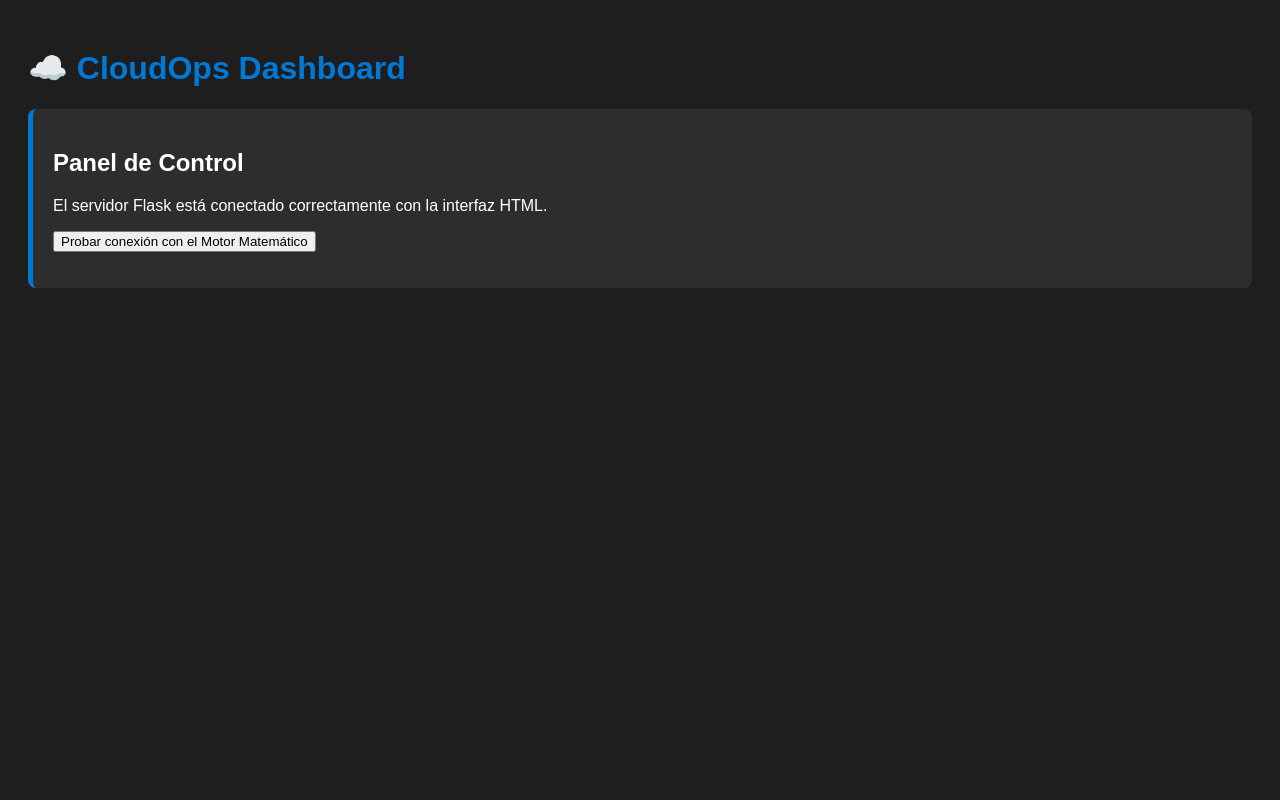
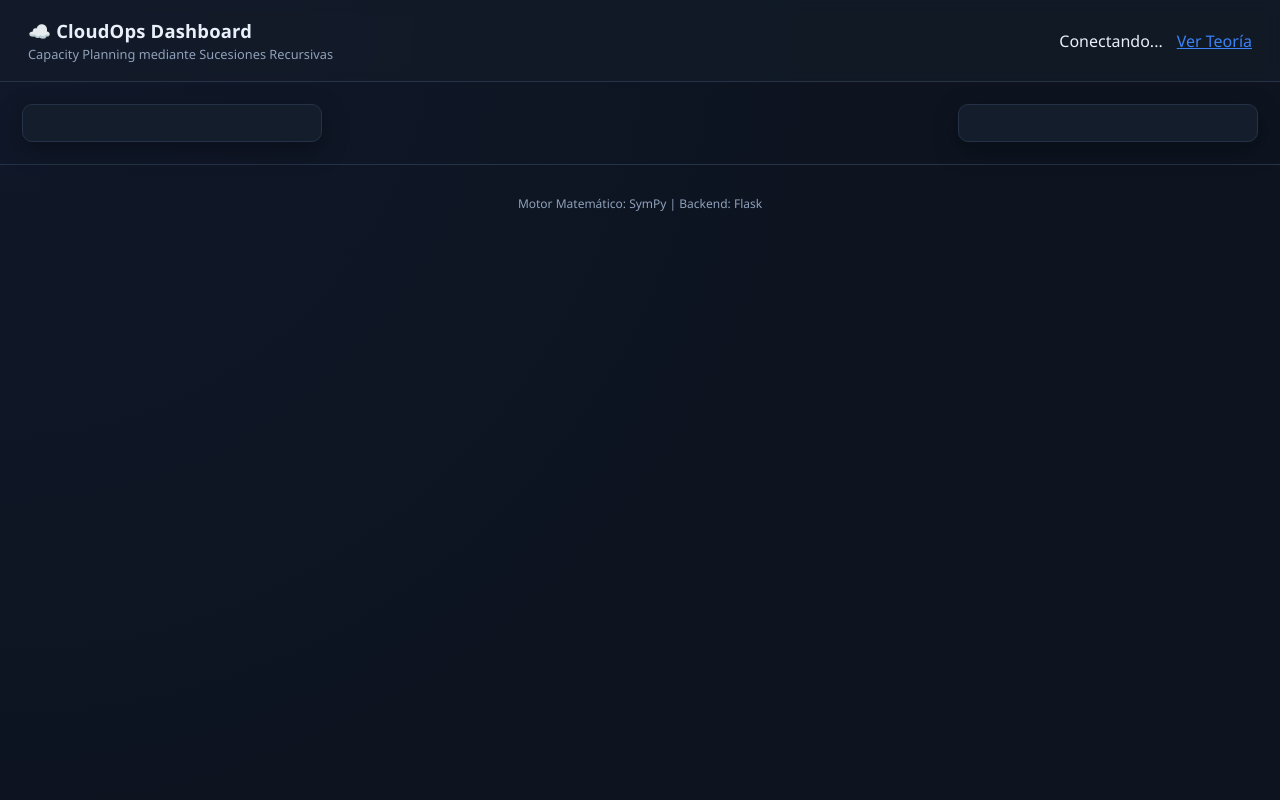
Before and after one commit to Rasbral/Discrect, a Flask app: page / in a window 1280 px wide. Run offline with Flask 3, Linux system fonts and the light colour scheme.

Commit message:
Refactor index.html structure and add components

```diff
--- a/templates/index.html
+++ b/templates/index.html
@@ -4,31 +4,49 @@
     <meta charset="UTF-8">
     <meta name="viewport" content="width=device-width, initial-scale=1.0">
     <title>CloudOps Dashboard - Simulador de Sucesiones</title>
-    <style>
-        body { font-family: Arial, sans-serif; background-color: #1e1e1e; color: #ffffff; padding: 20px; }
-        .card { background-color: #2d2d2d; padding: 20px; border-radius: 8px; margin-bottom: 20px; border-left: 5px solid #0078d4; }
-        h1 { color: #0078d4; }
-    </style>
+    <link rel="stylesheet" href="{{ url_for('static', filename='css/dashboard.css') }}">
+    <!-- Librería para renderizar los gráficos del plano cartesiano -->
+    <script src="https://cdn.jsdelivr.net/npm/chart.js"></script>
 </head>
 <body>
-    <h1>☁️ CloudOps Dashboard</h1>
+    <header class="topbar">
+        <div class="topbar__brand">
+            <div>
+                <h1 class="topbar__title">☁️ CloudOps Dashboard</h1>
+                <p class="topbar__subtitle">Capacity Planning mediante Sucesiones Recursivas</p>
+            </div>
+        </div>
+        <div class="topbar__actions">
+            <div id="engine-status" class="status-pill status-pill--error">Conectando...</div>
+            <a href="/tutorial" style="color: var(--accent-blue); text-decoration: underline;">Ver Teoría</a>
+        </div>
+    </header>
 
-    <div class="card">
-        <h2>Panel de Control </h2>
-        <p>El servidor Flask está conectado correctamente con la interfaz HTML.</p>
-        <button onclick="checkStatus()">Probar conexión con el Motor Matemático</button>
-        <p id="status-result" style="color: #4caf50; font-weight: bold; margin-top: 10px;"></p>
-    </div>
+    <main class="dashboard-grid">
+        <!-- Panel Izquierdo: Controles -->
+        <aside class="panel">
+            {% include 'components/control_panel.html' %}
+        </aside>
 
-    <script>
-        function checkStatus() {
-            fetch('/api/status')
-                .then(response => response.json())
-                .then(data => {
-                    document.getElementById('status-result').innerText = "✅ " + data.message;
-                })
-                .catch(error => console.error('Error:', error));
-        }
-    </script>
+        <!-- Centro: Tarjetas de Métricas y Gráficos -->
+        <section class="panel--main">
+            {% include 'components/metrics_cards.html' %}
+            {% include 'components/charts_panel.html' %}
+        </section>
+
+        <!-- Panel Derecho: Benchmarking -->
+        <aside class="panel">
+            {% include 'components/benchmark_card.html' %}
+        </aside>
+    </main>
+
+    <footer class="app-footer">
+        <p>Motor Matemático: SymPy | Backend: Flask </p>
+    </footer>
+
+    <div id="toast-container" style="position: fixed; bottom: 20px; right: 20px; color: yellow;"></div>
+
+    <script src="{{ url_for('static', filename='js/chart_renderer.js') }}"></script>
+    <script src="{{ url_for('static', filename='js/simulation_engine.js') }}"></script>
 </body>
 </html>
```
